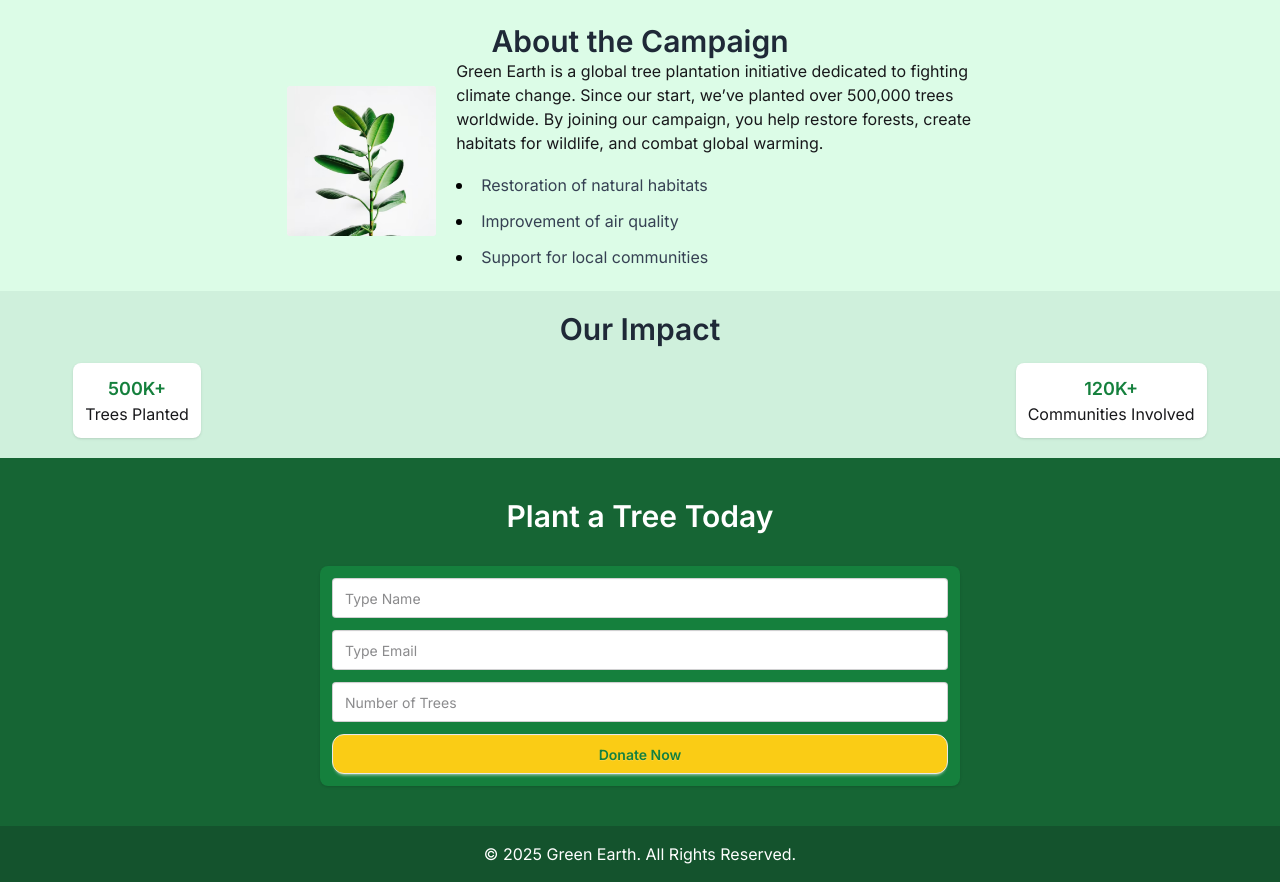
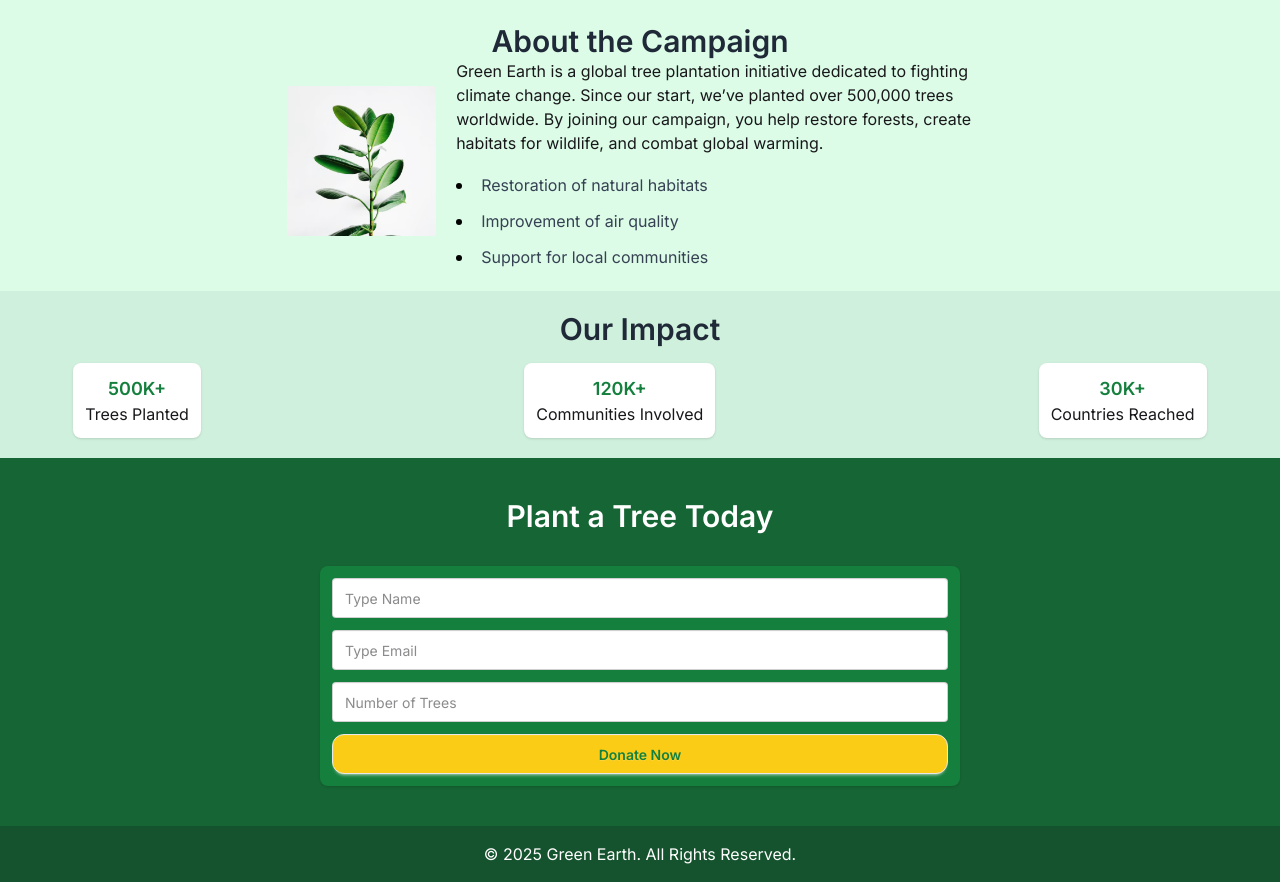
Before and after one commit to sadikaafrin/green-earth, a plain HTML site: page index.html in a window 1280 px wide. Shown: the part 605-1487 px from the top of the page. Drawn offline with nearby package versions, Linux system fonts and the light colour scheme; no server answers.

Commit message:
messing thisg added

```diff
--- a/index.html
+++ b/index.html
@@ -199,7 +199,12 @@
               <h2 class="card-title text-[#15803D]">120K+</h2>
               <p>Communities Involved</p>
             </div>
-
+            <div
+              class="card bg-base-100 shadow-sm flex flex-col items-center p-3"
+            >
+              <h2 class="card-title text-[#15803D]">30K+</h2>
+              <p>Countries Reached</p>
+            </div>
           </div>
         </div>
       </section>
```
